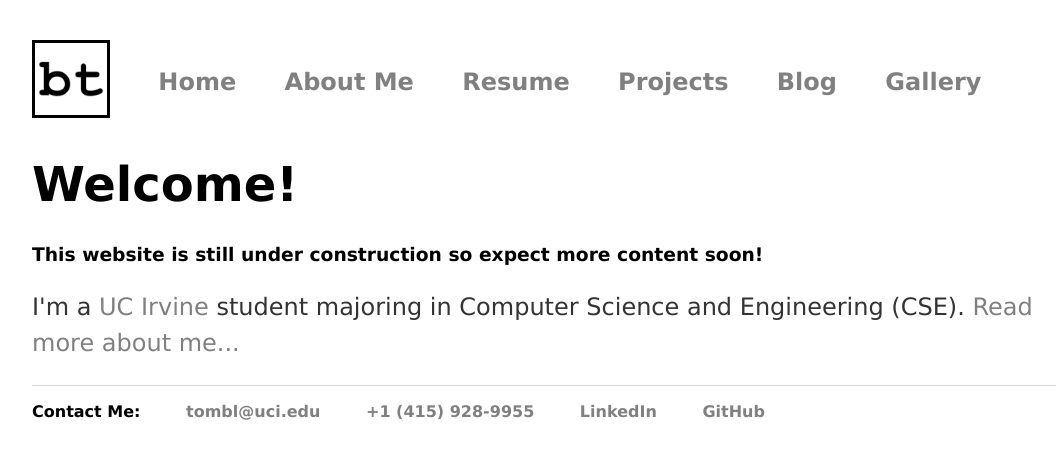
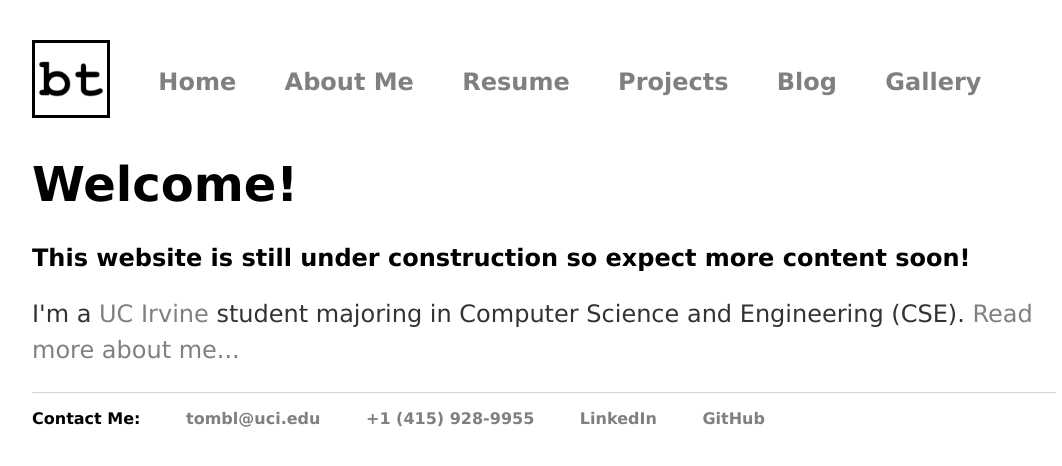
Before and after one commit to BTx123/BTx123.github.io, a Jekyll site: the page built from index.html, in a window 1280 px wide. Shown: the top 466 px of the page, without its empty margins (96-1158 px from the left). Built offline with Jekyll 4.4.1, drawn with Linux system fonts in a browser that asks for light colours; nearby versions of some CDN libraries.

Commit message:
Update font size

```diff
--- a/index.html
+++ b/index.html
@@ -5,7 +5,7 @@ title: Home | Brian Tom
 
 <div class="blurb">
     <h1>Welcome!</h1>
-    <h3>This website is still under construction so expect more content soon!</h3>
+    <h2>This website is still under construction so expect more content soon!</h2>
     <p>
     	I'm a <a href="https://uci.edu/">UC Irvine</a> student majoring in Computer Science and Engineering (CSE). <a href="/about">Read more about me...</a>
     </p>
```
